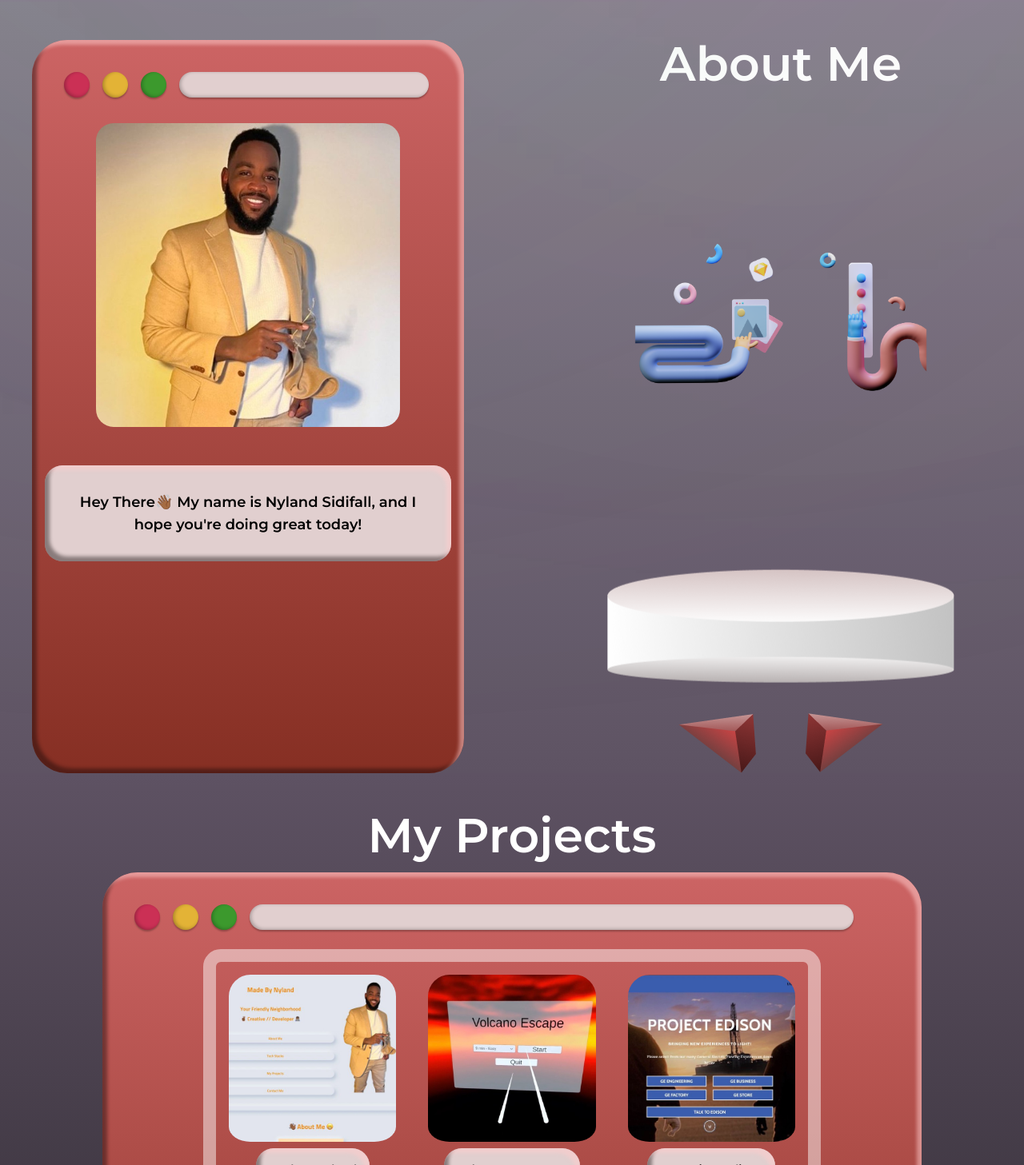
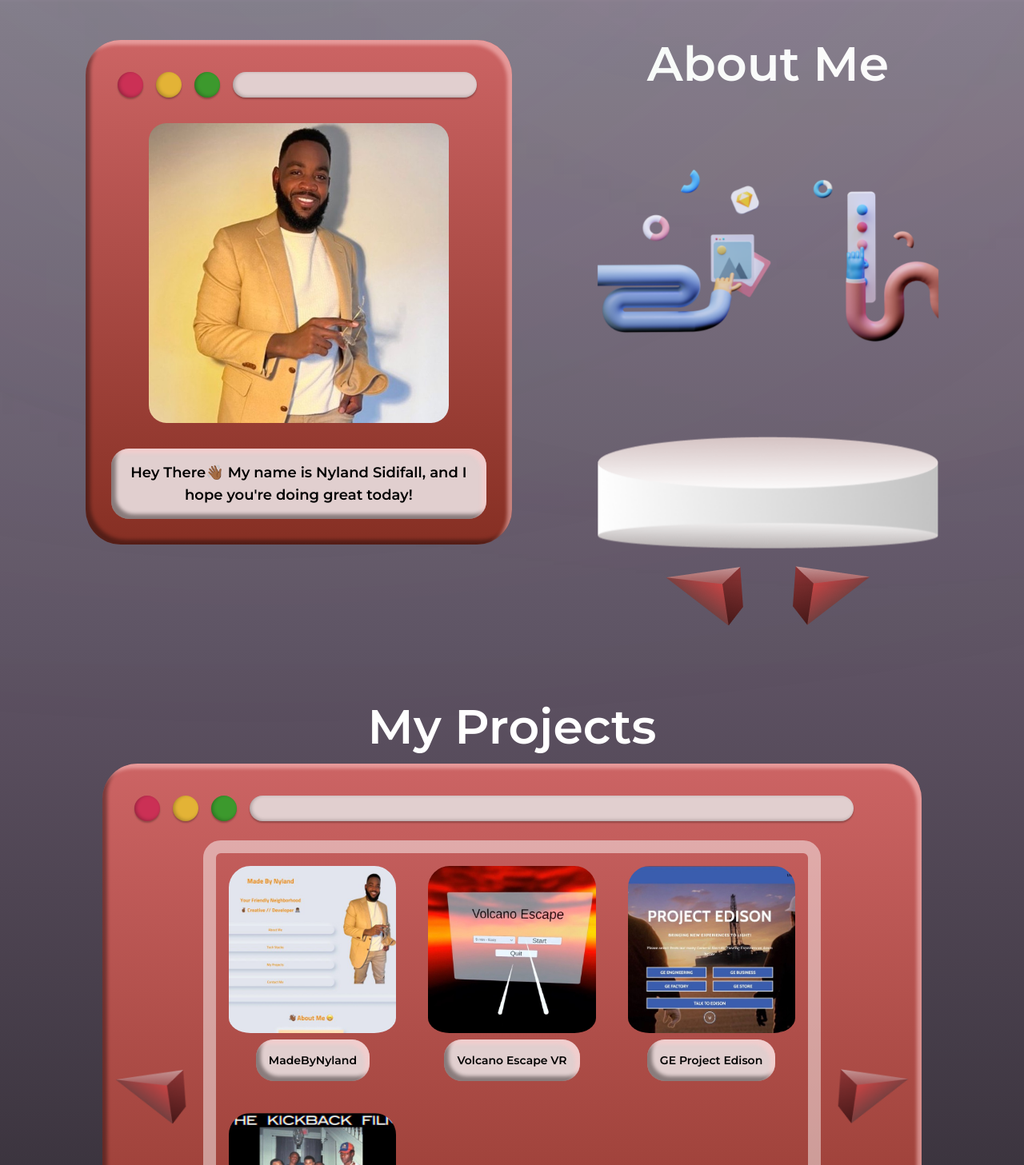
Before and after one commit to Nyland-Sidifall/MadeByNyland, a React (Create React App) app: page / in a window 1280 px wide. Shown: the part 813-2270 px from the top of the page at 80% size. Built offline with nearby package versions, Linux system fonts and the light colour scheme.

Commit message:
Updated About Me section with proper grid and started new grid for My Projects and project modal

```diff
--- a/src/Container/App.js
+++ b/src/Container/App.js
@@ -2,11 +2,12 @@ import React, { useRef } from "react";
 import "./App.css";
 
 import NewLandingPage from "../Sections/NewLandingPage";
-import NewAboutMePage from "../Sections/NewAboutMePage";
 import NewMyProjectsPage from "../Sections/NewMyProjectsPage";
 import NewContactMePage from "../Sections/NewContactMe";
 import NewHeader from "../Sections/NewHeader";
 import NewFooter from "../Sections/NewFooter";
+import NewAboutMeGrid from "../Sections/NewAboutMeGrid";
+import NewMyProjectsGrid from "../Sections/NewMyProjectsGrid";
 
 function App() {
   const landingPageRef = useRef(null);
@@ -28,7 +29,8 @@ function App() {
           contactMeRef={contactMeRef}
           ref={landingPageRef}
         />
-        <NewAboutMePage ref={aboutMeRef} />
+        <NewAboutMeGrid ref={aboutMeRef} />
+        <NewMyProjectsGrid />
         <NewMyProjectsPage ref={myProjectsRef} />
         <NewContactMePage ref={contactMeRef} />
         <NewFooter />
--- /dev/null
+++ b/src/Sections/NewAboutMeGrid.jsx
@@ -0,0 +1,127 @@
+import React, { useState, forwardRef } from "react";
+import { AboutMeData } from "../Constants/AboutMeData";
+
+const NewAboutMeGrid = forwardRef((props, ref) => {
+  const [index, setIndex] = useState(0);
+  const length = AboutMeData.length;
+
+  const incIndex = () => {
+    console.log("index before inc: " + index);
+    if (index >= length) {
+      setIndex(0);
+    } else {
+      setIndex((index + 1) % length);
+    }
+  };
+
+  const decIndex = () => {
+    if (index <= 0) {
+      setIndex(length - 1);
+    } else {
+      setIndex(index - 1);
+    }
+  };
+
+  return (
+    <section
+      ref={ref}
+      className="bg-gradient-to-b from-[#867A8C] to-[#5e5363] pt-12 h-3/6"
+    >
+      <div className="grid grid-cols-1 md:grid-cols-12 grid-rows-1 pb-12">
+        <div className="flex justify-center md:hidden">
+          <h1 className="font-display text-6xl font-semibold text-white pl-48">
+            About Me
+          </h1>
+        </div>
+        <div className="col-start-2 col-span-5 row-start-2">
+          <div>
+            <div className="bg-gradient-to-b from-[#CC6464] to-[#862F23] rounded-[44px] window__shadow">
+              <div className="flex flex-row pt-10 pl-10">
+                <div className="pr-4">
+                  <div className="rounded-full bg-[#CB3055] h-8 w-8 window__button__shadow"></div>
+                </div>
+                <div className="pr-4">
+                  <div className="rounded-full bg-[#E3B336] h-8 w-8 window__button__shadow"></div>
+                </div>
+                <div className="pr-4">
+                  <div className="rounded-full bg-[#3C992D] h-8 w-8 window__button__shadow"></div>
+                </div>
+                <div className="pr-4 flex flex-1">
+                  <div className="rounded-full bg-[#E1CFCF] h-8 w-11/12 window__button__shadow"></div>
+                </div>
+              </div>
+
+              <div className="pb-8">
+                <div className="relative flex flex-col items-center justify-center p-8">
+                  <img
+                    className=" rounded-[22px] max-w-[80%]"
+                    src={`${AboutMeData[index].picture_source}`}
+                    alt="About Me Data"
+                  />
+                </div>
+
+                <div className="bg-[#E1CFCF] rounded-[22px] window__shadow ml-8 mr-8 p-4 botto">
+                  <p className="font-display text-lg font-semibold text-black text-center">
+                    {AboutMeData[index].paragraph_text}
+                  </p>
+                </div>
+              </div>
+            </div>
+          </div>
+        </div>
+
+        <div className="hidden md:block col-start-8 col-span-4 row-start-2">
+          <div className="row-span-2 grid place-content-center">
+            <h1 className="font-display text-6xl font-semibold text-white pb-4 ">
+              About Me
+            </h1>
+          </div>
+          <div className="row-span-2  flex justify-center">
+            <img
+              className="animate-hover max-h-[60%]"
+              src={`${AboutMeData[index].picture_soruce_2}`}
+              alt="3D Pic"
+            />
+          </div>
+          <div className="row-span-2  flex justify-center ">
+            <img
+              className="animate-hover_slowest"
+              src={require("../Assets/AboutMeAssets/Platform.png")}
+              alt="Platform"
+            />
+          </div>
+          <div className="row-span-2 flex justify-center pt-4">
+            <img
+              className="transition-all ease-in-out duration-200 hover:scale-110 pr-8 md:pr-4"
+              src={require("../Assets/AboutMeAssets/ArrowLeft.png")}
+              alt="Left Arrow"
+              onClick={decIndex}
+            />
+            <img
+              className="transition-all ease-in-out duration-200 hover:scale-110 pl-8 md:pl-4"
+              src={require("../Assets/AboutMeAssets/ArrowRight.png")}
+              alt="Right Arrow"
+              onClick={incIndex}
+            />
+          </div>
+        </div>
+        <div className="md:hidden row-span-2 flex justify-center">
+          <img
+            className="transition-all ease-in-out duration-200 hover:scale-110 pr-8 md:pr-4"
+            src={require("../Assets/AboutMeAssets/ArrowLeft.png")}
+            alt="Left Arrow"
+            onClick={decIndex}
+          />
+          <img
+            className="transition-all ease-in-out duration-200 hover:scale-110 pl-8 md:pl-4"
+            src={require("../Assets/AboutMeAssets/ArrowRight.png")}
+            alt="Right Arrow"
+            onClick={incIndex}
+          />
+        </div>
+      </div>
+    </section>
+  );
+});
+
+export default NewAboutMeGrid;
--- a/src/Sections/NewAboutMePage.jsx
+++ b/src/Sections/NewAboutMePage.jsx
@@ -25,7 +25,7 @@ const NewAboutMePage = forwardRef((props, ref) => {
   return (
     <section
       ref={ref}
-      className="bg-gradient-to-b from-[#887F8E] to-[#5e5363] pt-12 h-3/6"
+      className="bg-gradient-to-b from-[#867A8C] to-[#5e5363] pt-12 h-3/6"
     >
       <div className="grid grid-cols-1 md:grid-cols-2">
         <div className="grid place-items-center md:hidden">
@@ -49,6 +49,7 @@ const NewAboutMePage = forwardRef((props, ref) => {
                 <div className="rounded-full bg-[#E1CFCF] h-8 w-11/12 window__button__shadow"></div>
               </div>
             </div>
+
             <div className="">
               <div className="flex flex-col items-center justify-center p-8 ">
                 <img
--- /dev/null
+++ b/src/Sections/NewMyProjectsGrid.jsx
@@ -0,0 +1,122 @@
+import React, { Fragment, useState, forwardRef } from "react";
+import ProjectsModal from "../Components/ProjectsModal";
+import { MyProjectsData } from "../Constants/MyProjectsData";
+
+const NewMyProjectsGrid = forwardRef((props, ref) => {
+  const [image, setImage] = useState(``);
+  const [header, setHeader] = useState(``);
+  const [body, setBody] = useState(``);
+  const [link, setLink] = useState(``);
+
+  const [showModal, setShowModal] = useState(false);
+
+  const ProjectList = MyProjectsData.map((user, i) => {
+    return (
+      <div
+        className="flex flex-col items-center justify-center p-4 max-w-sm transition-all ease-in-out duration-200 hover:scale-110 hover:scale-200"
+        onClick={() => {
+          setImage(`${MyProjectsData[i].picture_source}`);
+          setHeader(`${MyProjectsData[i].header_text}`);
+          setBody(`${MyProjectsData[i].paragraph_text}`);
+          setLink(`${MyProjectsData[i].url}`);
+          setShowModal(true);
+        }}
+        key={i}
+      >
+        <img
+          className="rounded-[27px] pb-2"
+          src={`${MyProjectsData[i].picture_source}`}
+          alt="ProjectImage"
+        />
+        <div className="bg-[#E1CFCF] rounded-[22px] window__shadow p-4">
+          <p className="font-display font-semibold text-center text-sm md:text-md">
+            {MyProjectsData[i].header_text}
+          </p>
+        </div>
+      </div>
+    );
+  });
+
+  return (
+    <Fragment>
+      <section
+        className="bg-gradient-to-b from-[#5E5263] to-[#2b262d] pt-12 h-full"
+        ref={ref}
+      >
+        <div className="grid place-items-center">
+          <h1 className="font-display text-6xl font-semibold text-white pb-4">
+            My Projects
+          </h1>
+        </div>
+
+        <div className="grid grid-cols-10 place-items-center">
+          <div className="col-span-1"></div>
+          <div className="col-span-8">
+            <div className="w-full h-full bg-gradient-to-b from-[#CC6464] to-[#862F23] rounded-[44px] window__shadow ">
+              <div className="flex flex-row pt-10 pl-10">
+                <div className="pr-4">
+                  <div className="rounded-full bg-[#CB3055] h-8 w-8 window__button__shadow"></div>
+                </div>
+                <div className="pr-4">
+                  <div className="rounded-full bg-[#E3B336] h-8 w-8 window__button__shadow"></div>
+                </div>
+                <div className="pr-4">
+                  <div className="rounded-full bg-[#3C992D] h-8 w-8 window__button__shadow"></div>
+                </div>
+                <div className="pr-4 flex flex-1">
+                  <div className="rounded-full bg-[#E1CFCF] h-8 w-11/12 window__button__shadow"></div>
+                </div>
+              </div>
+
+              <div className="">
+                <div className="grid grid-cols-10 place-content-center">
+                  <div className="col-span-1 relative">
+                    <img
+                      className="transition-all ease-in-out duration-200 hover:scale-110 absolute top-[45%] left-4"
+                      src={require("../Assets/AboutMeAssets/ArrowLeft.png")}
+                      alt="Right Arrow"
+                    />
+                  </div>
+
+                  <div className="grid grid-cols-1 grid-rows-2 md:grid-cols-3 md:grid-rows-2 gap-2 col-span-8 window__container m-6">
+                    {ProjectList}
+                  </div>
+
+                  <div className="col-span-1 relative">
+                    <img
+                      className="transition-all ease-in-out duration-200 hover:scale-110 absolute top-[45%] right-4"
+                      src={require("../Assets/AboutMeAssets/ArrowRight.png")}
+                      alt="Right Arrow"
+                    />
+                  </div>
+                </div>
+
+                <div className="">
+                  <div className="grid place-content-center">
+                    <div className="flex flex-row pb-5">
+                      <div className="rounded-full bg-[#E3B336] h-8 w-8 window__button__shadow"></div>
+                      <div className="rounded-full bg-[#c79d3498] h-8 w-8 window__button__shadow"></div>
+                      <div className="rounded-full bg-[#c79d3498] h-8 w-8 window__button__shadow"></div>
+                      <div className="rounded-full bg-[#c79d3498] h-8 w-8 window__button__shadow"></div>
+                    </div>
+                  </div>
+                </div>
+              </div>
+            </div>
+          </div>
+          <div className="col-span-1"></div>
+        </div>
+      </section>
+      <ProjectsModal
+        isVisible={showModal}
+        onClose={() => setShowModal(false)}
+        modalImage={image}
+        modalHeader={header}
+        modalBodyText={body}
+        projectLink={link}
+      />
+    </Fragment>
+  );
+});
+
+export default NewMyProjectsGrid;
```
